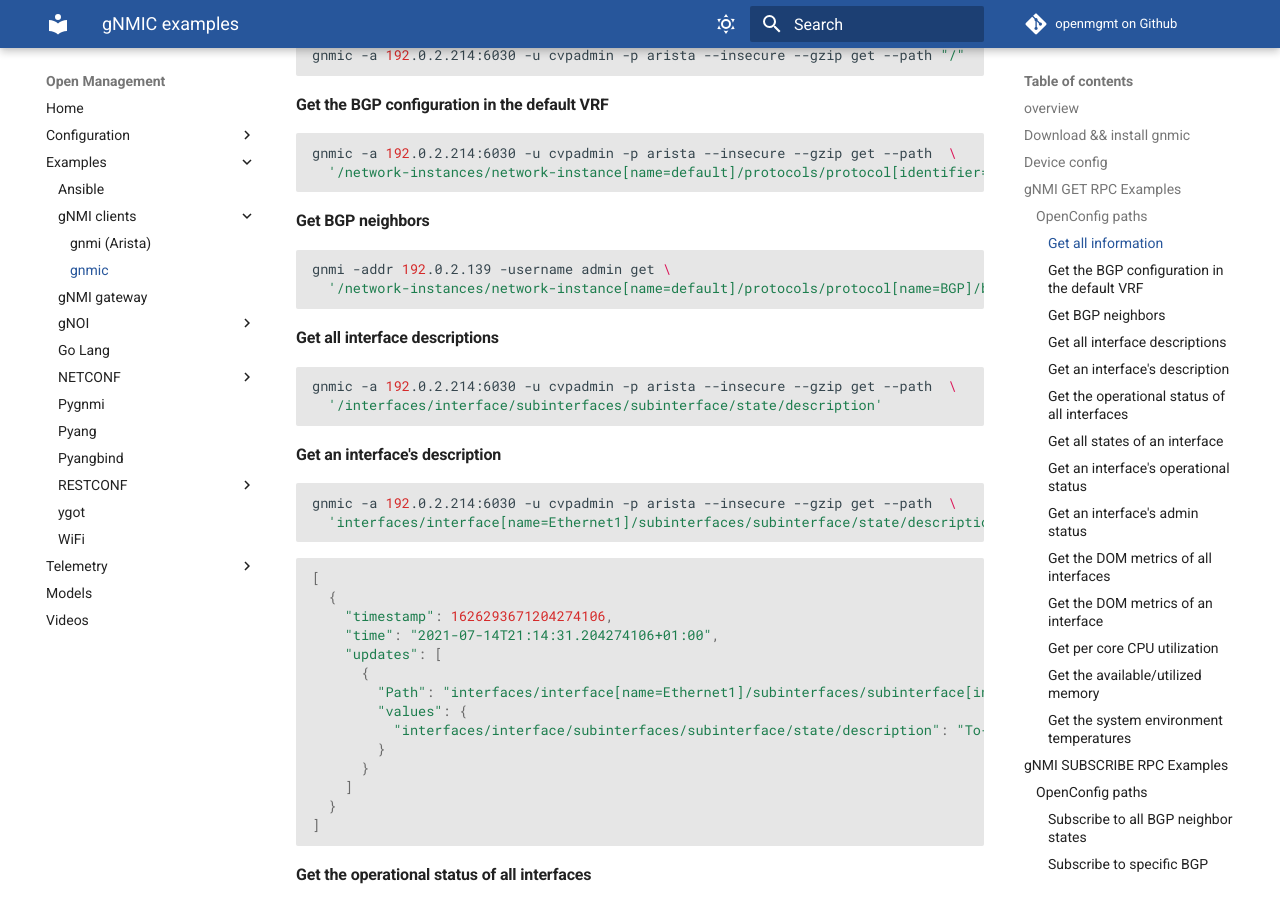
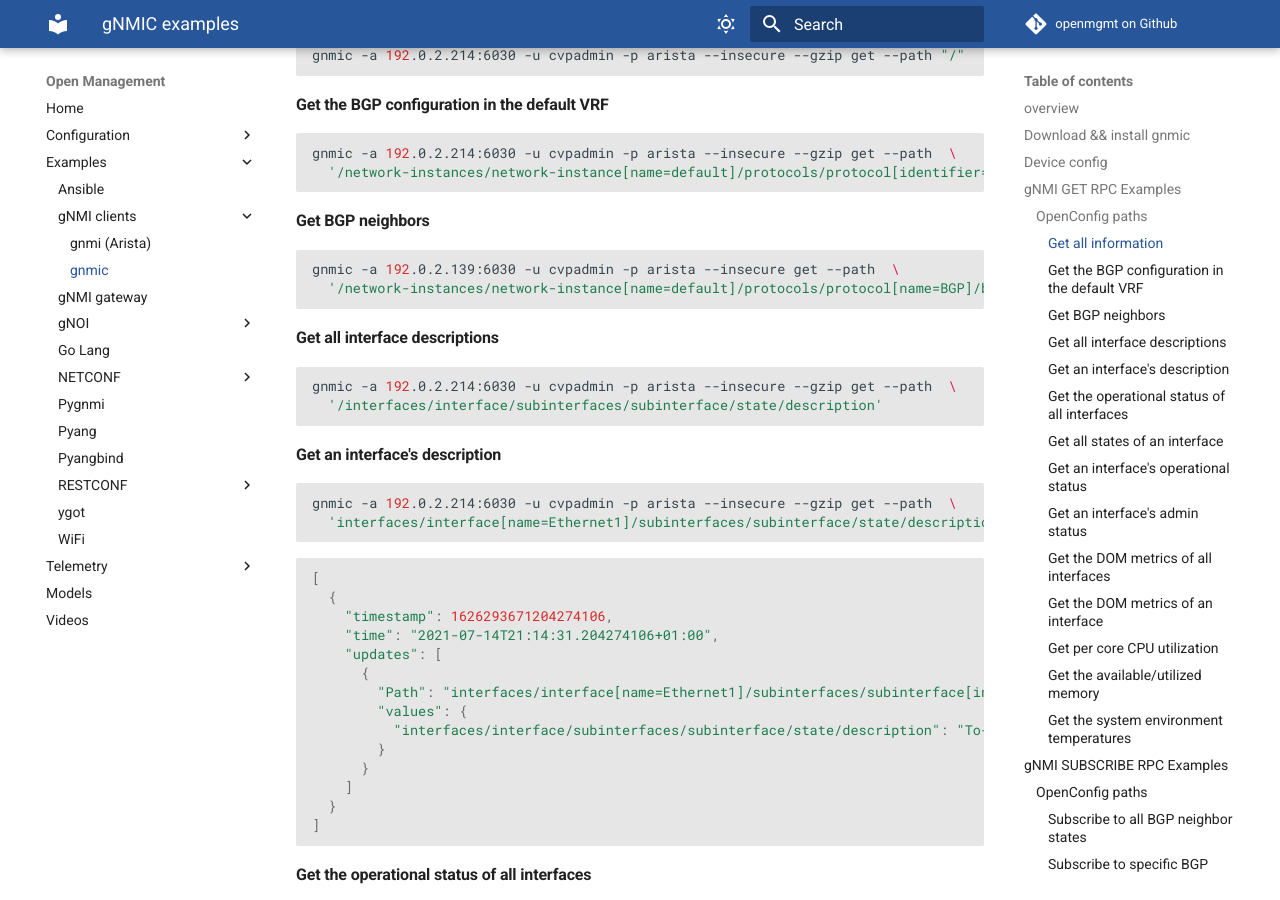
Before and after one commit to aristanetworks/openmgmt, an MkDocs documentation site: the page built from docs/examples/gnmi-clients/gnmic/index.md, in a window 1280 px wide and 900 px high, scrolled down 1342 px. Built offline with MkDocs 1.6.1 and Material for MkDocs 9.7.7, drawn with Linux system fonts in a browser that asks for light colours; comment, search, counter and statistics services are not loaded.

Commit message:
Corrected bgp neighbor example in gnmic

````diff
--- a/docs/examples/gnmi-clients/gnmic/index.md
+++ b/docs/examples/gnmi-clients/gnmic/index.md
@@ -80,7 +80,7 @@
 #### Get BGP neighbors
 
 ```shell
-gnmi -addr 192.0.2.139 -username admin get \
+gnmic -a 192.0.2.139:6030 -u cvpadmin -p arista --insecure get --path  \
   '/network-instances/network-instance[name=default]/protocols/protocol[name=BGP]/bgp/neighbors'
 ```
 
````
